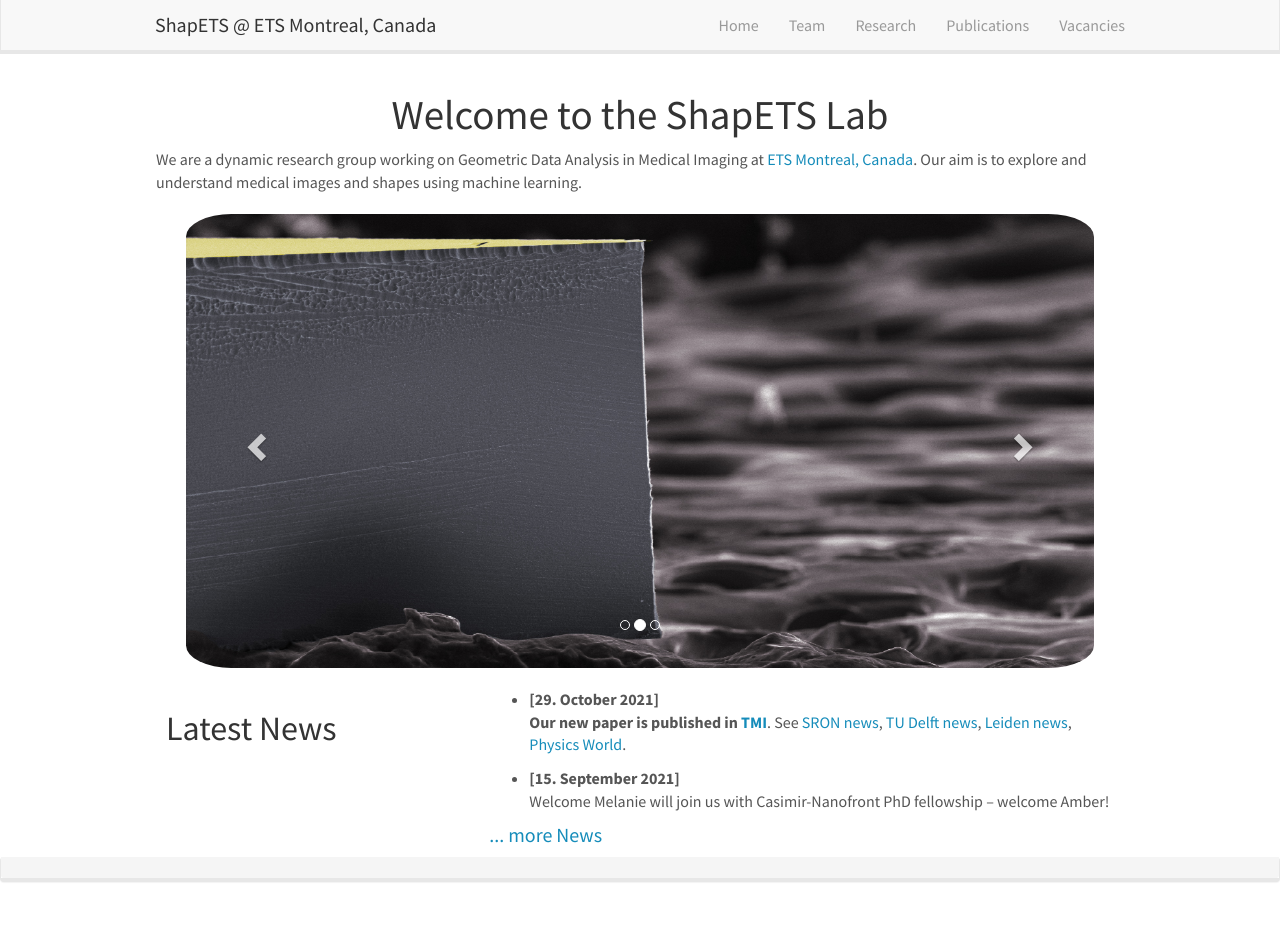
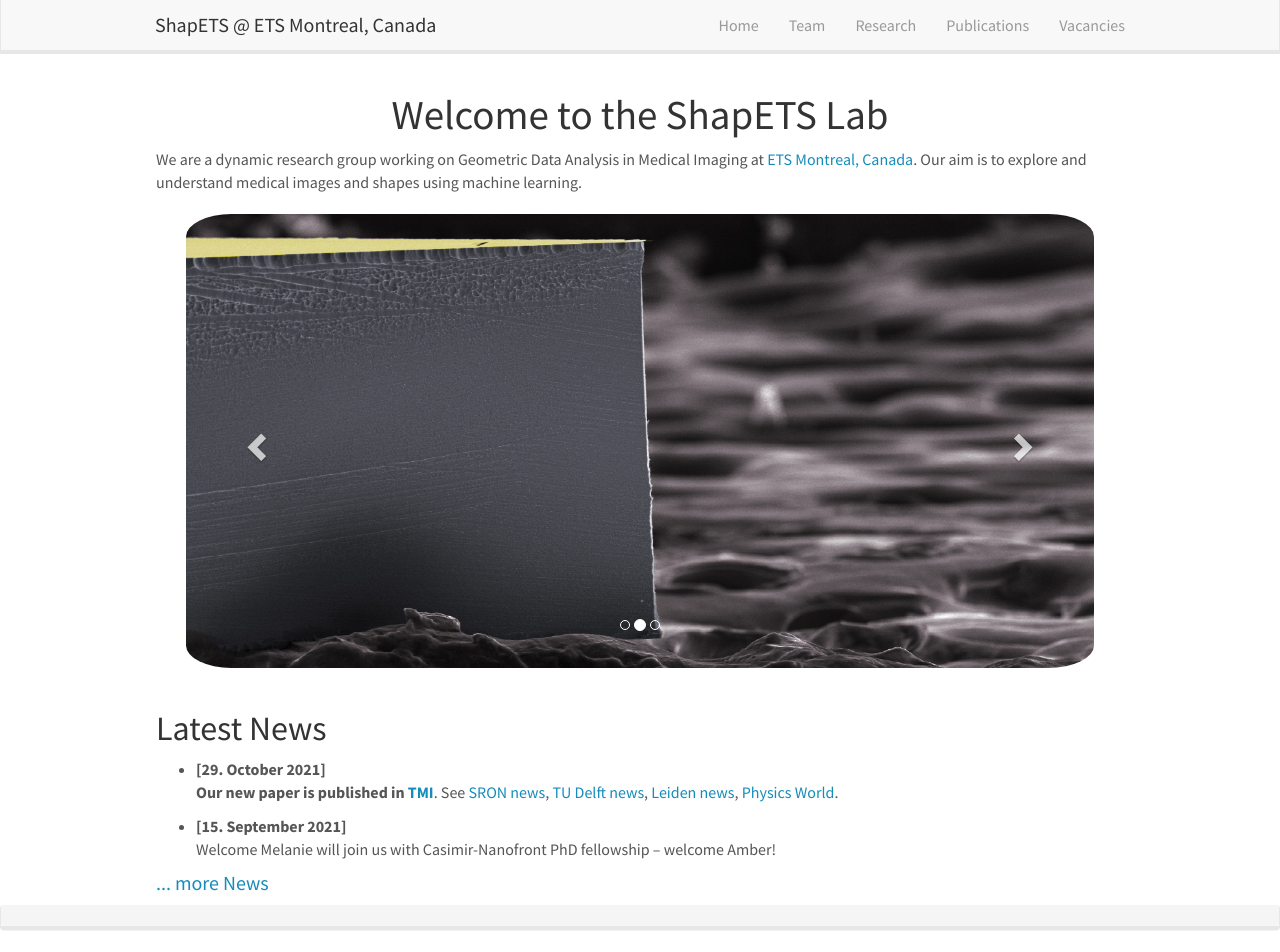
Before and after one commit to kharitz/shapets_website, a Jekyll site: the page built from _pages/home.md, in a window 1280 px wide and 952 px high. Built offline with Jekyll 4.4.1, drawn with Linux system fonts in a browser that asks for light colours; nearby versions of some CDN libraries.

Commit message:
Update homelay.html

```diff
--- a/_layouts/homelay.html
+++ b/_layouts/homelay.html
@@ -10,10 +10,8 @@ layout: default
 
 </div>
 <div row>
-	<div class="col-sm-4" >
+	<div id="newsid" class="col-sm-12" >
 		<leftt><h2>Latest News</h2></left>
-	</div>
-	<div id="newsid" class="col-sm-8" >
 		{% include news.html %}
 	</div>
 </div>
```
